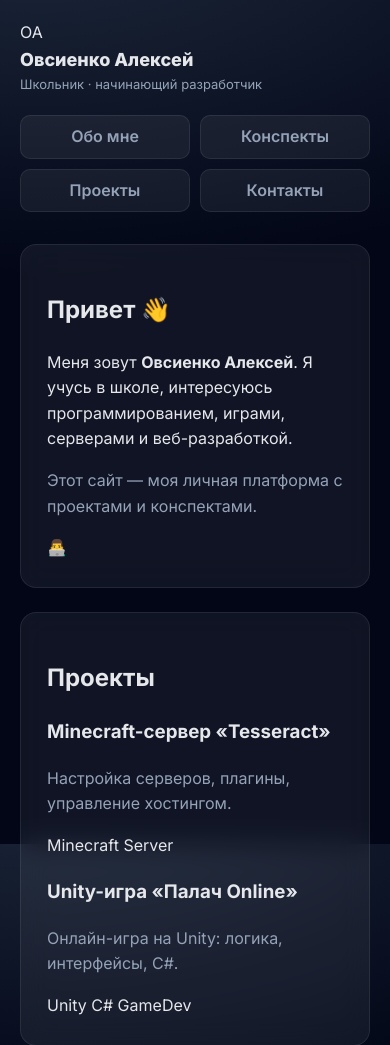
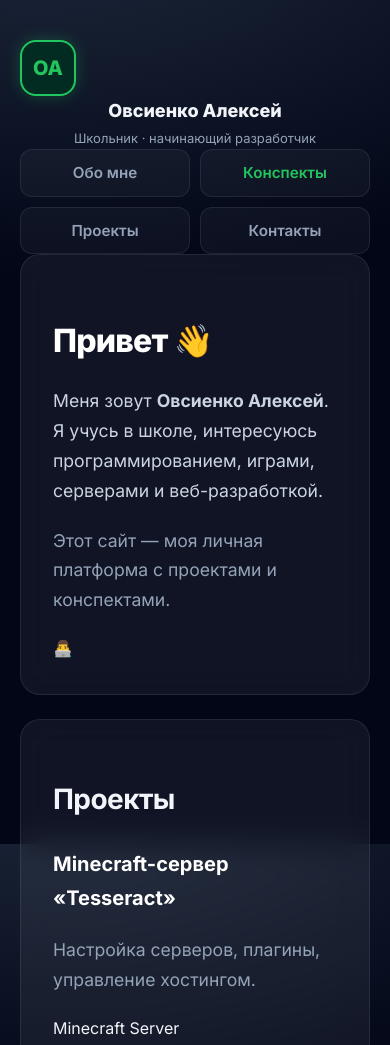
Before and after one commit to ovsienkoaleksej419-cpu/notes-cloud, a plain HTML site: page index.html in a window 390 px wide. Shown: the top 1045 px of the page. Drawn offline with Linux system fonts and the light colour scheme.

Commit message:
Update style.css

```diff
--- a/style.css
+++ b/style.css
@@ -1,105 +1,157 @@
-/* 1. ОБЩИЕ ПЕРЕМЕННЫЕ (Тёмная тема) */
+/* 1. ПОДКЛЮЧЕНИЕ ШРИФТА С РАЗНЫМ ВЕСОМ */
+@import url('https://fonts.googleapis.com/css2?family=Inter:wght@400;500;600;700;800&display=swap');
+
 :root {
   --bg: radial-gradient(1200px 600px at 10% -10%, #1e293b 0%, #020617 60%);
   --card: rgba(255, 255, 255, 0.06);
   --border: rgba(255, 255, 255, 0.08);
-  --text: #e5e7eb;
+  --text: #f1f5f9;
   --muted: #94a3b8;
   --accent: #22c55e;
-  --radius: 16px;
+  --radius: 20px;
 }
 
 * { box-sizing: border-box; }
 
 body {
   margin: 0;
-  font-family: 'Inter', system-ui, sans-serif;
+  /* Улучшенный шрифт с мягким сглаживанием */
+  font-family: 'Inter', -apple-system, system-ui, sans-serif;
+  -webkit-font-smoothing: antialiased;
   background: var(--bg);
   background-attachment: fixed;
   color: var(--text);
-  line-height: 1.6;
+  /* Увеличенный межстрочный интервал для легкого чтения */
+  line-height: 1.7;
 }
 
 .wrap, .container {
-  max-width: 1100px;
+  max-width: 1000px;
   margin: auto;
-  padding: 20px;
+  padding: 40px 20px;
 }
 
-/* 2. ОБЩИЕ ЭЛЕМЕНТЫ (Карточки) */
+/* 2. ЛОГОТИП С ЗЕЛЕНОЙ РАМКОЙ */
+.logo {
+  width: 56px; height: 56px;
+  border-radius: 16px;
+  background: #022c22;
+  display: flex;
+  align-items: center;
+  justify-content: center;
+  font-weight: 800;
+  color: var(--accent);
+  font-size: 20px;
+  /* Зеленая светящаяся рамка */
+  border: 2px solid var(--accent);
+  box-shadow: 0 0 15px rgba(34, 197, 94, 0.3);
+  position: relative;
+}
+
+/* 3. УЛУЧШЕННАЯ ТИПОГРАФИКА */
+h1 {
+  font-size: 2.5rem;
+  font-weight: 800;
+  letter-spacing: -0.025em;
+  margin-bottom: 16px;
+  color: #ffffff;
+}
+
+h2 {
+  font-size: 1.75rem;
+  font-weight: 700;
+  margin-bottom: 24px;
+  letter-spacing: -0.02em;
+}
+
+p {
+  font-size: 1.1rem;
+  color: #cbd5e1;
+  margin-bottom: 20px;
+}
+
+/* 4. НАВИГАЦИЯ */
+nav { display: flex; gap: 12px; }
+
+.nav-link {
+  padding: 10px 18px;
+  border-radius: 12px;
+  font-weight: 600;
+  font-size: 0.95rem;
+  color: var(--muted);
+  text-decoration: none;
+  transition: all 0.3s cubic-bezier(0.4, 0, 0.2, 1);
+}
+
+.nav-link:hover {
+  color: #ffffff;
+  background: rgba(255, 255, 255, 0.08);
+}
+
+.nav-link-accent {
+  background: rgba(34, 197, 94, 0.1);
+  color: var(--accent);
+  border: 1px solid rgba(34, 197, 94, 0.2);
+}
+
+/* 5. КАРТОЧКИ И ПРОЕКТЫ */
 .card, .note {
   background: var(--card);
   border: 1px solid var(--border);
   border-radius: var(--radius);
-  padding: 26px;
+  padding: 32px;
   margin-bottom: 24px;
-  backdrop-filter: blur(14px);
-  -webkit-backdrop-filter: blur(14px);
+  backdrop-filter: blur(16px);
+  -webkit-backdrop-filter: blur(16px);
 }
 
-/* 3. НАВИГАЦИЯ (Для обеих страниц) */
-header {
-  display: flex;
-  justify-content: space-between;
-  align-items: center;
-  margin-bottom: 32px;
+.project h3 {
+  font-size: 1.25rem;
+  font-weight: 700;
+  color: #ffffff;
 }
 
-nav { display: flex; gap: 10px; }
-
-.nav-link, .back-link {
-  padding: 8px 16px;
-  border-radius: 10px;
-  font-weight: 600;
-  color: var(--muted);
-  text-decoration: none;
-}
-
-.nav-link:hover, .back-link:hover {
-  background: rgba(255,255,255,0.05);
-  color: var(--text);
-}
-
-/* 4. СПЕЦИФИКА ДЛЯ NOTES.HTML (Поиск и сетка) */
+/* 6. ПОЛЕ ПОИСКА (ДЛЯ NOTES.HTML) */
 .search-input {
   width: 100%;
-  padding: 14px;
-  background: rgba(255,255,255,0.03);
+  padding: 16px 20px;
+  font-size: 1.05rem;
+  background: rgba(15, 23, 42, 0.6);
   border: 1px solid var(--border);
-  border-radius: 12px;
-  color: white;
+  border-radius: 14px;
+  color: #ffffff;
   outline: none;
-  margin-bottom: 15px;
-}
-
-.search-input:focus { border-color: var(--accent); }
-
-.notes-grid {
-  display: grid;
-  grid-template-columns: repeat(auto-fit, minmax(280px, 1fr));
-  gap: 15px;
-}
-
-.note-item-wrapper {
   transition: 0.3s;
 }
 
-.note-item-wrapper:hover {
-  transform: translateY(-3px);
-  background: rgba(255,255,255,0.1) !important;
+.search-input:focus {
+  border-color: var(--accent);
+  box-shadow: 0 0 0 4px rgba(34, 197, 94, 0.1);
 }
 
-/* 5. МОБИЛЬНАЯ АДАПТАЦИЯ */
+/* 7. МОБИЛЬНАЯ АДАПТАЦИЯ */
 @media (max-width: 768px) {
-  header { flex-direction: column; align-items: flex-start; gap: 20px; }
+  h1 { font-size: 2rem; }
+
+  header {
+    flex-direction: column;
+    align-items: center;
+    text-align: center;
+    gap: 25px;
+  }
+
+  .brand { flex-direction: column; }
+
   nav {
     width: 100%;
     display: grid;
     grid-template-columns: 1fr 1fr;
+    gap: 10px;
   }
+
   .nav-link {
     text-align: center;
-    background: var(--card);
+    background: rgba(255, 255, 255, 0.04);
     border: 1px solid var(--border);
   }
 }
```
